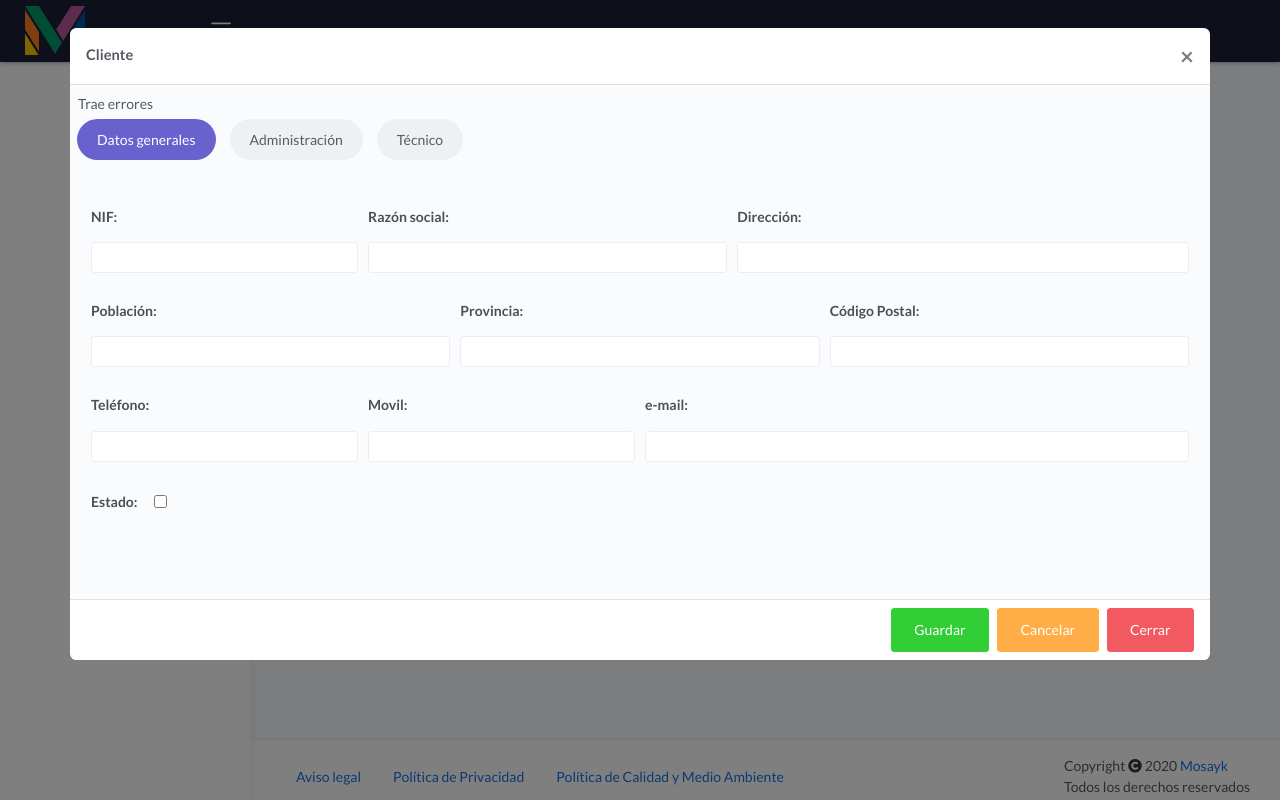
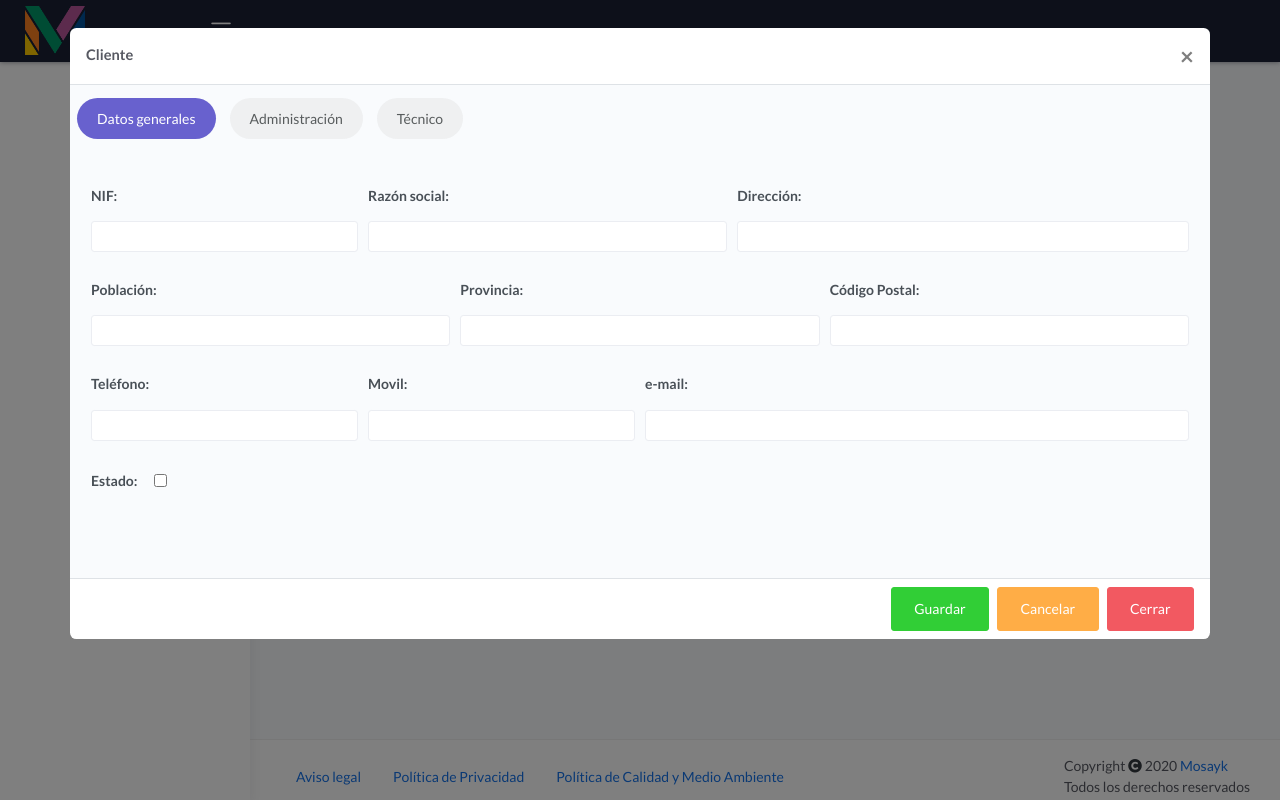
Before and after one commit to Cecilis/control_aforo, a Django app: template core/templates/cliente/agregar.html in a window 1280 px wide. Run offline with Django 3.2, Linux system fonts and the light colour scheme; the template is opened without the code that fills it, so the values that code supplies are empty; some libraries are stand-ins or nearby versions.

Commit message:
Form clientes

```diff
--- a/core/templates/cliente/agregar.html
+++ b/core/templates/cliente/agregar.html
@@ -14,7 +14,6 @@ onclick="javascript:window.location='/cliente/todos'"
     {% block modal-content-title %} Cliente {% endblock modal-content-title %}
     {% block modal-content %}
     {% csrf_token %}
-    Trae errores {{ cliente.errors }}
     <ul class="nav nav-pills nav-secondary nav-pills-no-bd mb-3" id="tabClientes" role="tablist">
         <li class="nav-item">
             <a class="nav-link active" id="pills-general-tab-nobd" data-toggle="pill" href="#pills-general-nobd" role="tab" aria-controls="pills-general-nobd" aria-selected="true">Datos generales</a>
```
